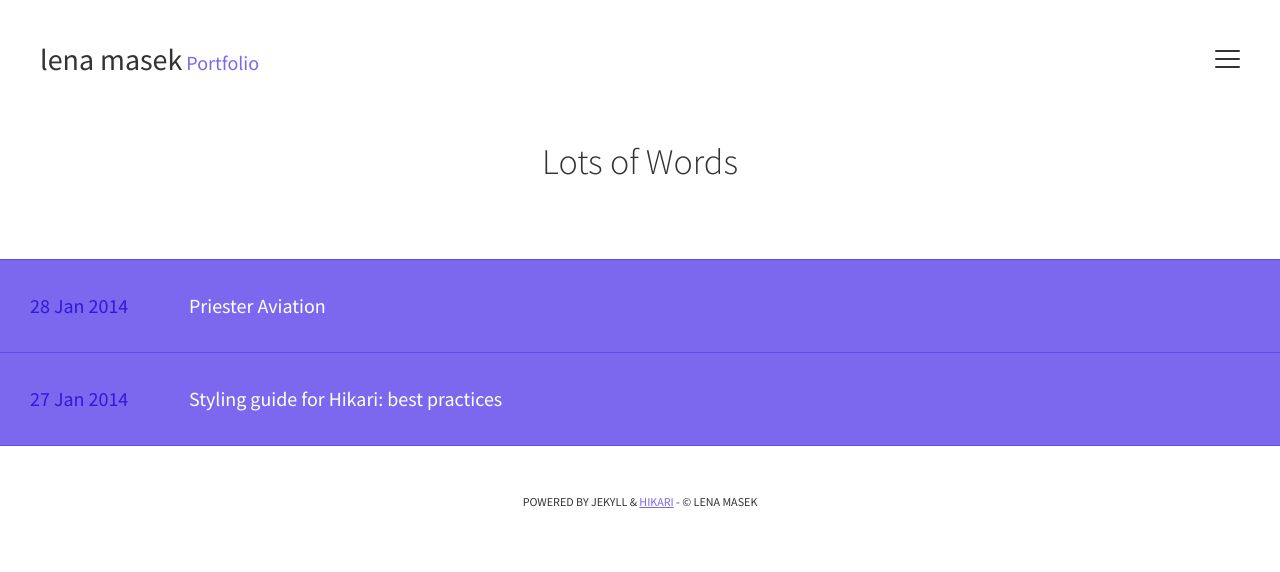
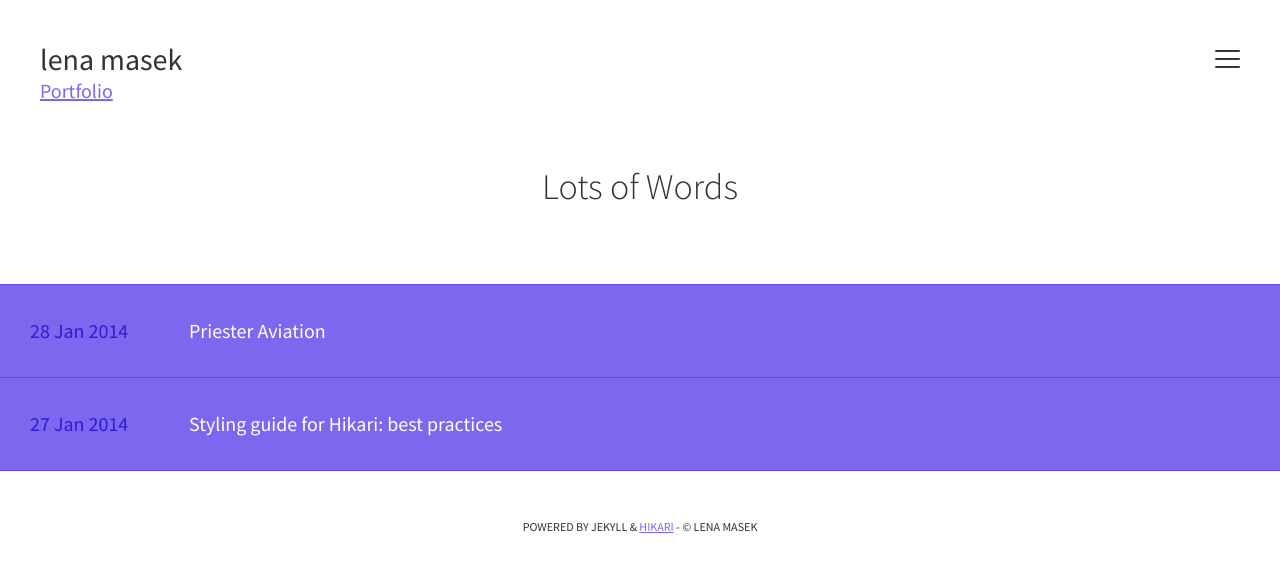
Before and after one commit to lenamasek/lenamasek.github.io, a Jekyll site: the page built from index.html, in a window 1280 px wide. Shown: the top 572 px of the page. Built offline with Jekyll 4.4.1, drawn with Linux system fonts in a browser that asks for light colours; the list of posts is cut into pages by our own code.

Commit message:
navigation

```diff
--- a/_layouts/default.html
+++ b/_layouts/default.html
@@ -53,7 +53,7 @@
       <header>
         <div class="h-wrap">
           <h1 class="title"><a href="{{ site.baseurl | split:'/' | join:'/' | append:'/'  }}" title="Back to Homepage">{{ site.name }}</a></h1>
-          <a class="" title="View Portfolio">Portfolio</a>
+          <div class="span_1_of_3"><a href="{{ site.baseurl }}/alternate/" class="" title="View Portfolio">Portfolio</a></div>
           <a class="menu-icon" title="Open Bio"><span class="lines"></span></a>
         </div>
       </header>
```
